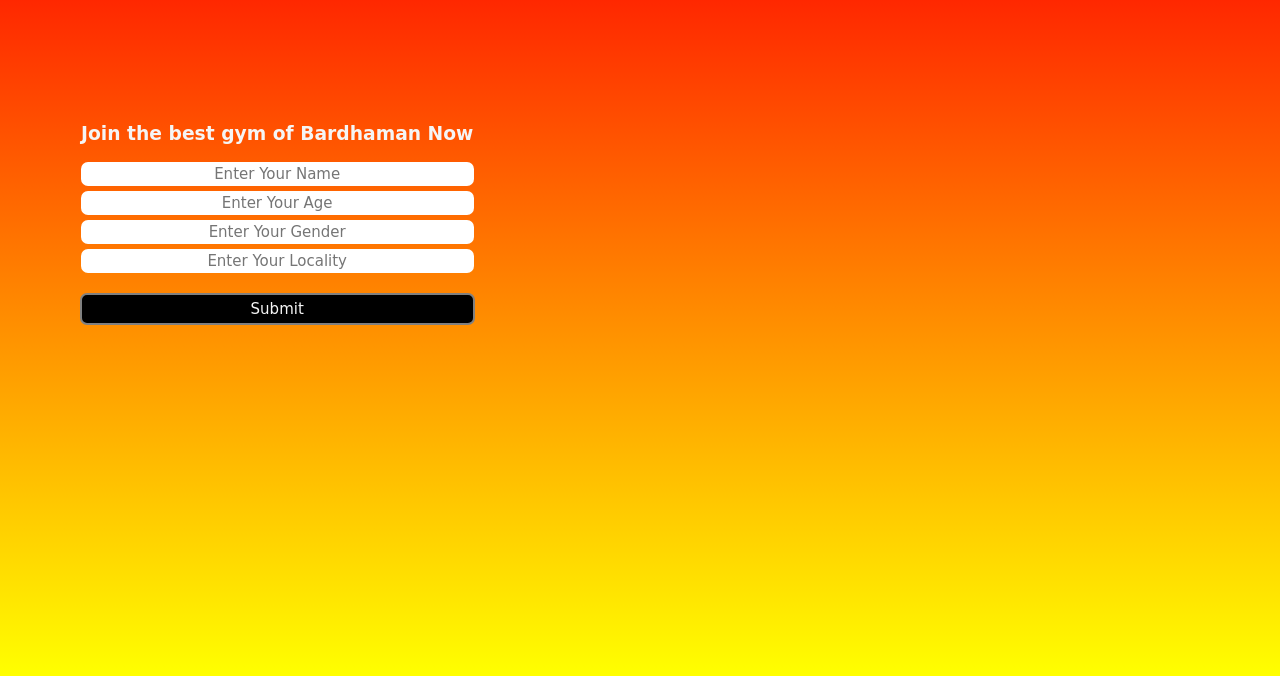
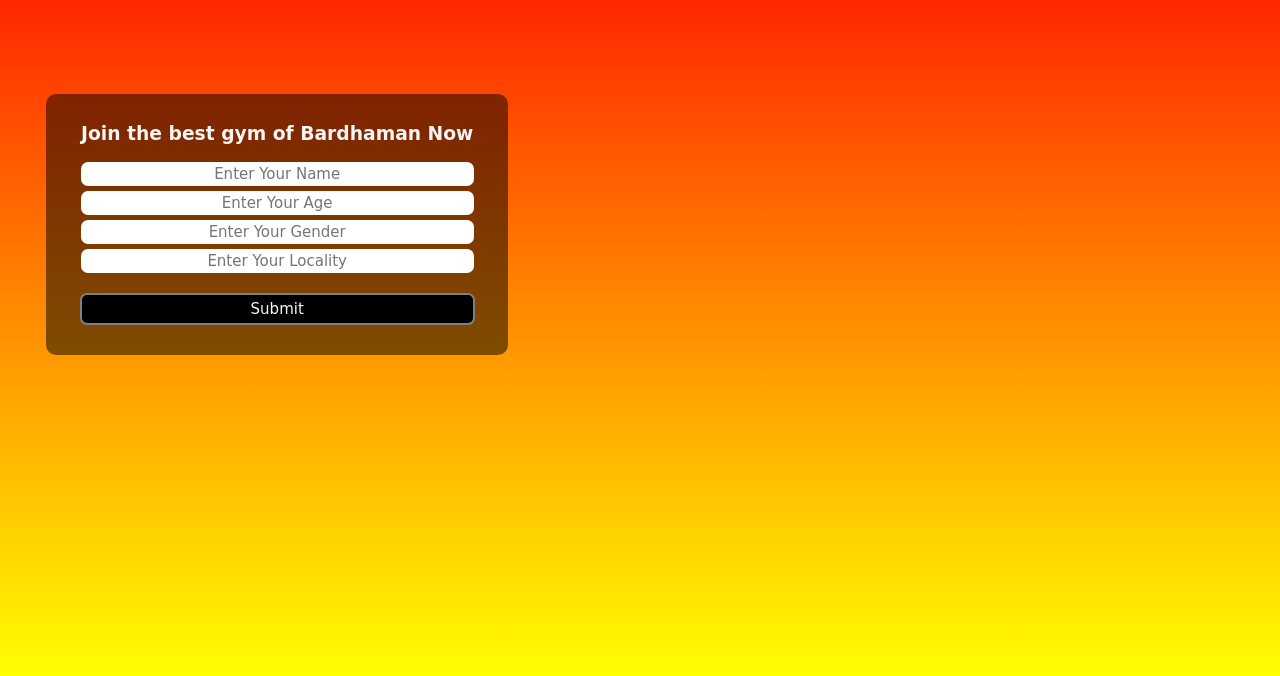
Before and after one commit to SKAJHARUDDIN/fitness-site, a plain HTML site: page index.html in a window 1280 px wide. Shown: the part 124-800 px from the top of the page. Drawn offline with Linux system fonts and the light colour scheme; a web font is replaced by a local one.

Commit message:
Update style.css

```diff
--- a/css/style.css
+++ b/css/style.css
@@ -83,7 +83,7 @@ body{
 }
 
 .container{
-    background-color: transparent;
+    background-color: rgba(0, 0, 0, 0.5);
     border: none;
     border-radius: 10px;
     margin: 100px 46px;
```
